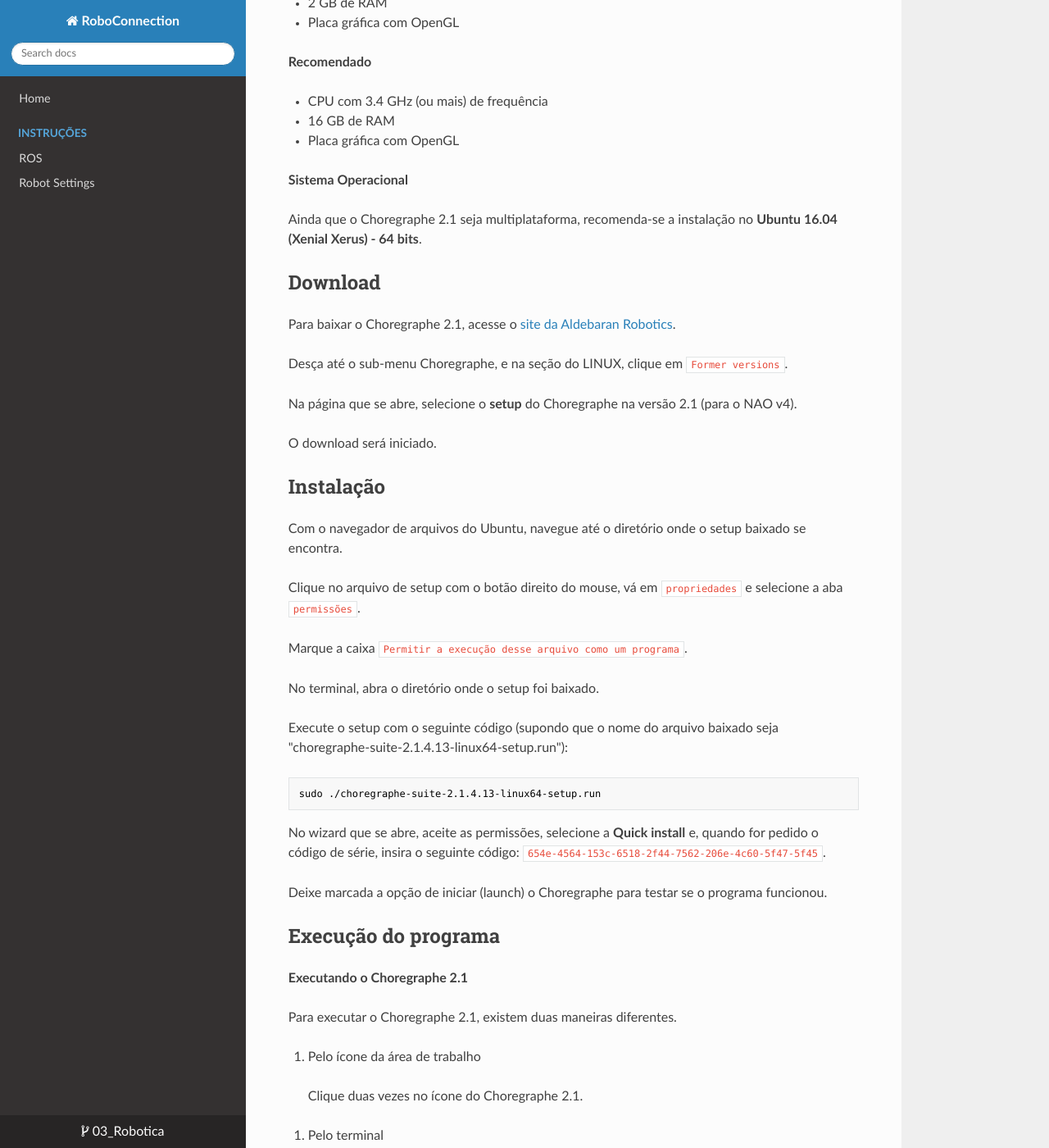
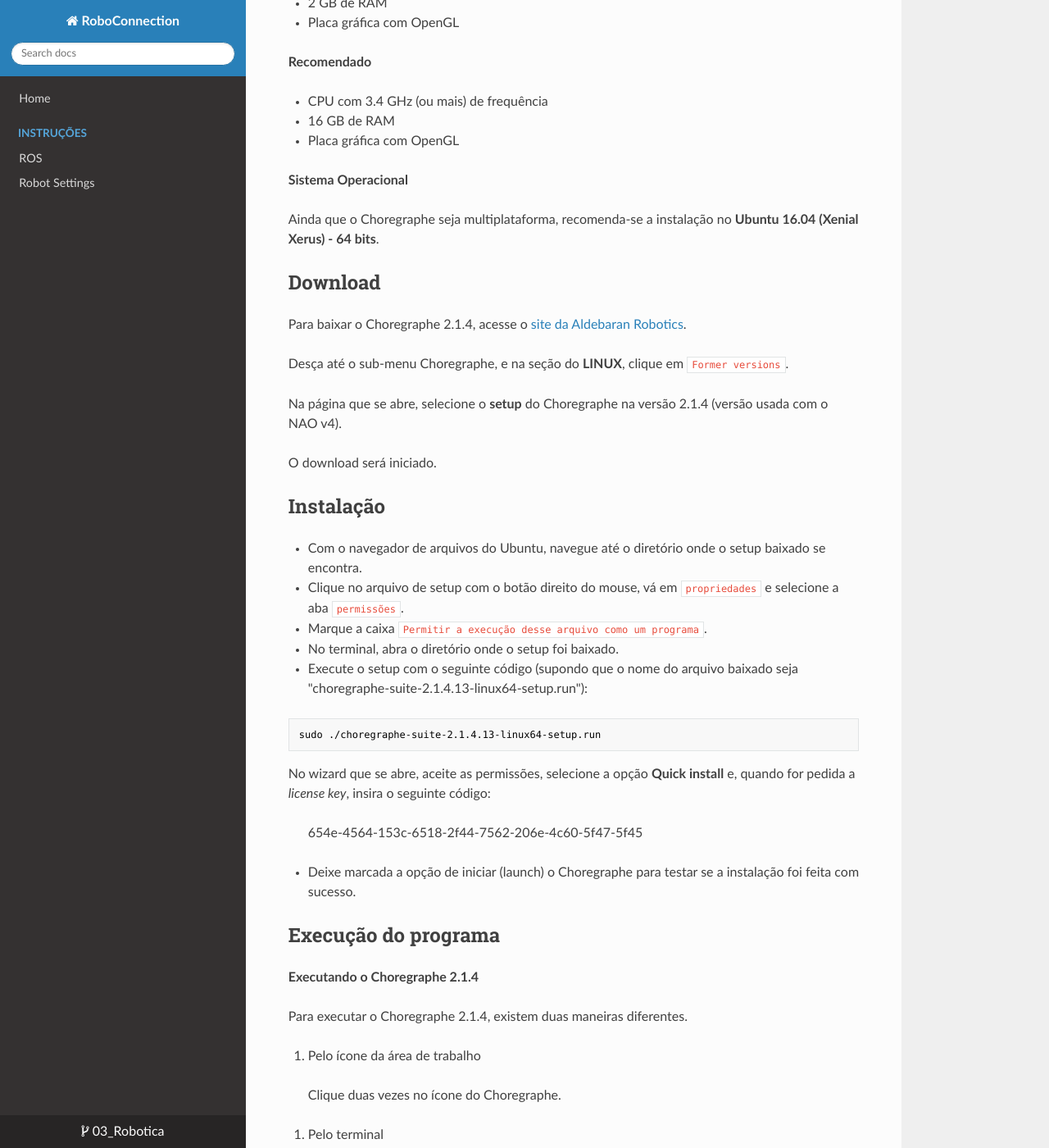
Before and after one commit to ResidenciaTICBrisa/03_Robotica, an MkDocs documentation site: the page built from docs/Instruções/Choregraphe v4.md, in a window 1280 px wide and 1400 px high, scrolled down 641 px. Shown: the whole window at 82% size. Built offline with MkDocs 1.6.1, drawn with Linux system fonts in a browser that asks for light colours; nearby versions of some CDN libraries; some of the changed text lies outside the part shown.

Commit message:
<fix> Corrigindo Choregraphe v4

````diff
--- a/docs/Instruções/Choregraphe v4.md
+++ b/docs/Instruções/Choregraphe v4.md
@@ -1,4 +1,4 @@
-# Guia de instalação do Choregraphe 2.1 (NAO v4)
+# Guia de instalação do Choregraphe 2.1.4 (NAO v4)
 ---
 
 ## O que é o Choregraphe?
@@ -28,46 +28,49 @@
 
 **Sistema Operacional**
 
-Ainda que o Choregraphe 2.1 seja multiplataforma, recomenda-se a instalação no **Ubuntu 16.04 (Xenial Xerus) - 64 bits**.
+Ainda que o Choregraphe seja multiplataforma, recomenda-se a instalação no **Ubuntu 16.04 (Xenial Xerus) - 64 bits**.
 
 ## Download
 
-Para baixar o Choregraphe 2.1, acesse o [site da Aldebaran Robotics](https://www.aldebaran.com/en/support/nao-6/downloads-softwares).
+Para baixar o Choregraphe 2.1.4, acesse o [site da Aldebaran Robotics](https://www.aldebaran.com/en/support/nao-6/downloads-softwares).
 
-Desça até o sub-menu Choregraphe, e na seção do LINUX, clique em `Former versions`.
+Desça até o sub-menu Choregraphe, e na seção do **LINUX**, clique em `Former versions`.
 
-Na página que se abre, selecione o **setup** do Choregraphe na versão 2.1 (para o NAO v4).
+Na página que se abre, selecione o **setup** do Choregraphe na versão 2.1.4 (versão usada com o NAO v4).
 
 O download será iniciado.
 
 ## Instalação
 
-Com o navegador de arquivos do Ubuntu, navegue até o diretório onde o setup baixado se encontra.
+- Com o navegador de arquivos do Ubuntu, navegue até o diretório onde o setup baixado se encontra.
 
-Clique no arquivo de setup com o botão direito do mouse, vá em `propriedades` e selecione a aba `permissões`.
+- Clique no arquivo de setup com o botão direito do mouse, vá em `propriedades` e selecione a aba `permissões`.
 
-Marque a caixa `Permitir a execução desse arquivo como um programa`.
+- Marque a caixa `Permitir a execução desse arquivo como um programa`.
 
-No terminal, abra o diretório onde o setup foi baixado.
+- No terminal, abra o diretório onde o setup foi baixado.
 
-Execute o setup com o seguinte código (supondo que o nome do arquivo baixado seja "choregraphe-suite-2.1.4.13-linux64-setup.run"):
+- Execute o setup com o seguinte código (supondo que o nome do arquivo baixado seja "choregraphe-suite-2.1.4.13-linux64-setup.run"):
 
 ```
 sudo ./choregraphe-suite-2.1.4.13-linux64-setup.run
 ```
 
-No wizard que se abre, aceite as permissões, selecione a **Quick install** e, quando for pedido o código de série, insira o seguinte código: `654e-4564-153c-6518-2f44-7562-206e-4c60-5f47-5f45`.
+No wizard que se abre, aceite as permissões, selecione a opção **Quick install** e, quando for pedida a _license key_, insira o seguinte código:
 
-Deixe marcada a opção de iniciar (launch) o Choregraphe para testar se o programa funcionou.
+> 654e-4564-153c-6518-2f44-7562-206e-4c60-5f47-5f45
+
+- Deixe marcada a opção de iniciar (launch) o Choregraphe para testar se a instalação foi feita com sucesso.
+
 ## Execução do programa
 
-**Executando o Choregraphe 2.1**
+**Executando o Choregraphe 2.1.4**
 
-Para executar o Choregraphe 2.1, existem duas maneiras diferentes.
+Para executar o Choregraphe 2.1.4, existem duas maneiras diferentes.
 
 1. Pelo ícone da área de trabalho
 
-> Clique duas vezes no ícone do Choregraphe 2.1.
+> Clique duas vezes no ícone do Choregraphe.
 
 2. Pelo terminal
 
````
